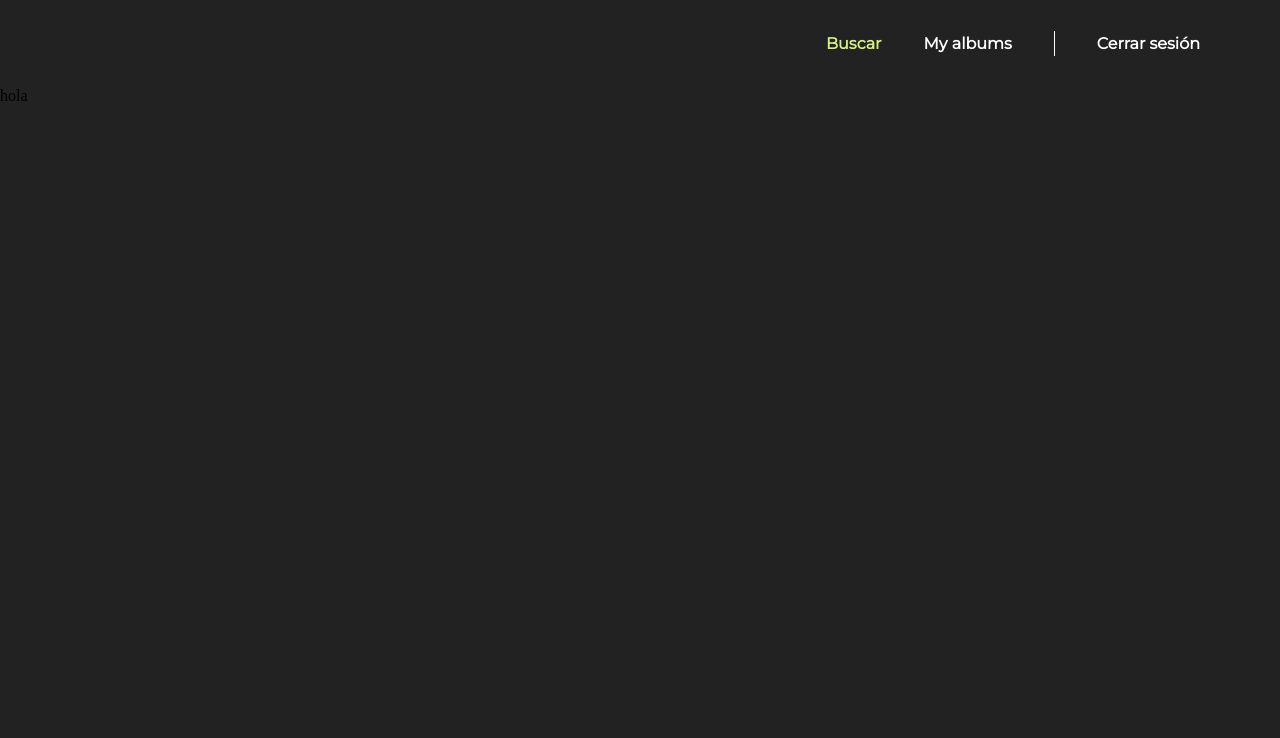
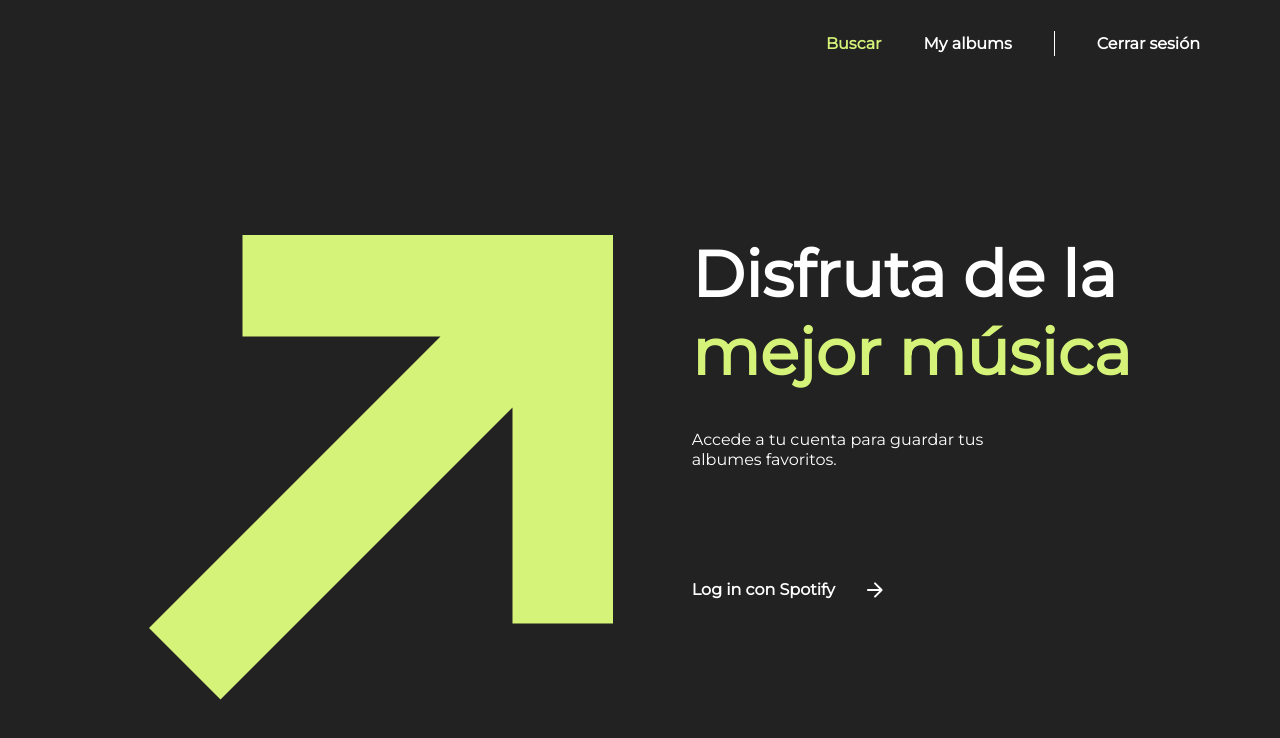
Before and after one commit to Pedrog07/pedro_arcila_full-frontend, a React (Create React App) app: page / in a window 1280 px wide. Shown: the top 738 px of the page. Built offline with nearby package versions, Linux system fonts and the light colour scheme.

Commit message:
feat: advance home page

```diff
--- a/package.json
+++ b/package.json
@@ -5,6 +5,7 @@
   "dependencies": {
     "@emotion/react": "^11.9.3",
     "@emotion/styled": "^11.9.3",
+    "@mui/icons-material": "^5.8.4",
     "@mui/material": "^5.8.6",
     "@mui/styles": "^5.8.6",
     "@reduxjs/toolkit": "^1.8.3",
--- a/public/index.html
+++ b/public/index.html
@@ -39,7 +39,10 @@
         padding: 0px;
         display: flex;
         width: 100%;
-        height: 100%;
+        min-height: 100%;
+      }
+      :root * {
+        box-sizing: border-box;
       }
     </style>
     <title>React App</title>
--- a/src/components/RootLayout/index.tsx
+++ b/src/components/RootLayout/index.tsx
@@ -1,23 +1,13 @@
 import React from 'react'
-import { Theme } from '@mui/material'
-import { makeStyles } from '@mui/styles'
 import Toolbar from 'components/Toolbar'
-
-const useStyles = makeStyles((theme: Theme) => ({
-  rootContainer: {
-    background: theme.palette.primary.dark,
-    width: '100%',
-    display: 'flex',
-    flexDirection: 'column',
-  },
-}))
+import { useStyles } from './styles'
 
 const RootLayout = ({ children }: { children: React.ReactNode }) => {
   const classes = useStyles()
   return (
     <div className={classes.rootContainer}>
       <Toolbar />
-      {children}
+      <div className={classes.mainContainer}>{children}</div>
     </div>
   )
 }
--- /dev/null
+++ b/src/components/RootLayout/styles.ts
@@ -0,0 +1,30 @@
+import { Theme } from '@mui/material'
+import { makeStyles } from '@mui/styles'
+
+export const useStyles = makeStyles((theme: Theme) => ({
+  rootContainer: {
+    background: theme.palette.primary.dark,
+    width: '100%',
+    display: 'flex',
+    flexDirection: 'column',
+    overflowY: 'visible',
+    '&::-webkit-scrollbar': {
+      width: 3,
+    },
+    '&::-webkit-scrollbar-track': {
+      background: 'none',
+    },
+    '&::-webkit-scrollbar-thumb': {
+      background: 'blue',
+      borderRadius: 5,
+    },
+    '&::-webkit-scrollbar-thumb:hover': {
+      background: 'yellow',
+    },
+  },
+  mainContainer: {
+    display: 'flex',
+    width: '100%',
+    maxHeight: 'calc(100% - 87px)',
+  },
+}))
--- a/src/components/Toolbar/index.tsx
+++ b/src/components/Toolbar/index.tsx
@@ -1,60 +1,11 @@
 import React from 'react'
-import { SvgIcon, Theme, Typography, useMediaQuery } from '@mui/material'
-import { makeStyles } from '@mui/styles'
+import { SvgIcon, Typography, useMediaQuery } from '@mui/material'
 import { useSelector } from 'react-redux'
 import { selectors } from 'store/selectors'
 import clsx from 'clsx'
 import theme from 'theme'
 import { generalIcons } from 'utils/icons'
-
-const useStyles = makeStyles((theme: Theme) => ({
-  toolbarContainer: {
-    height: 87,
-    width: '100%',
-    display: 'flex',
-    alignItems: 'center',
-    justifyContent: 'flex-end',
-  },
-  toolbarControlsContainer: {
-    display: 'flex',
-    alignItems: 'center',
-    height: '100%',
-    paddingRight: 80,
-    [theme.breakpoints.down('md')]: {
-      paddingRight: 42,
-    },
-  },
-  toolbarControl: {
-    cursor: 'pointer',
-    display: 'flex',
-  },
-  mgl: {
-    '&, &.self': {
-      marginLeft: 42,
-    },
-    [theme.breakpoints.down('sm')]: {
-      '&, &.self': {
-        marginLeft: 12,
-      },
-    },
-  },
-  separator: {
-    borderWidth: '0 0 0 1px',
-    borderStyle: 'solid',
-    borderColor: '#FFF',
-    height: 25,
-  },
-  sunIcon: {
-    width: 24,
-    height: 24,
-    color: '#FFF',
-  },
-  logoutIcon: {
-    width: 24,
-    height: 19,
-    color: '#FFF',
-  },
-}))
+import { useStyles } from './styles'
 
 const Toolbar = () => {
   const classes = useStyles()
@@ -67,14 +18,14 @@ const Toolbar = () => {
       {isAuthenticated && (
         <div className={classes.toolbarControlsContainer}>
           <Typography
-            className={clsx('self', classes.toolbarControl, classes.mgl)}
+            className={clsx(classes.toolbarControl, classes.mgl)}
             variant="body2"
             color="primary"
           >
             Buscar
           </Typography>
           <Typography
-            className={clsx('self', classes.toolbarControl, classes.mgl)}
+            className={clsx(classes.toolbarControl, classes.mgl)}
             variant="body2"
           >
             My albums
@@ -93,7 +44,7 @@ const Toolbar = () => {
             </span>
           ) : (
             <Typography
-              className={clsx('self', classes.toolbarControl, classes.mgl)}
+              className={clsx(classes.toolbarControl, classes.mgl)}
               variant="body2"
             >
               Cerrar sesión
--- /dev/null
+++ b/src/components/Toolbar/styles.ts
@@ -0,0 +1,55 @@
+import { Theme } from '@mui/material'
+import { makeStyles } from '@mui/styles'
+
+export const useStyles = makeStyles((theme: Theme) => ({
+  toolbarContainer: {
+    height: 87,
+    width: '100%',
+    display: 'flex',
+    alignItems: 'center',
+    justifyContent: 'flex-end',
+  },
+  toolbarControlsContainer: {
+    display: 'flex',
+    alignItems: 'center',
+    height: '100%',
+    paddingRight: 80,
+    [theme.breakpoints.down('md')]: {
+      paddingRight: 42,
+    },
+  },
+  toolbarControl: {
+    cursor: 'pointer',
+    display: 'flex',
+  },
+  mgl: {
+    '&, &[class$="-root"]': {
+      marginLeft: 42,
+    },
+    [theme.breakpoints.down('sm')]: {
+      '&, &[class$="-root"]': {
+        marginLeft: 12,
+      },
+    },
+  },
+  separator: {
+    borderWidth: '0 0 0 1px',
+    borderStyle: 'solid',
+    borderColor: '#FFF',
+    height: 25,
+  },
+  sunIcon: {
+    '&[class$="-root"]': {
+      width: 24,
+      height: 24,
+      color: '#FFF',
+    },
+  },
+  logoutIcon: {
+    '&[class$="-root"]': {
+      width: 24,
+      height: 19,
+      color: '#FFF',
+    },
+  },
+}))
--- a/src/pages/Home/index.tsx
+++ b/src/pages/Home/index.tsx
@@ -1,7 +1,40 @@
 import React from 'react'
+import { useStyles } from './styles'
+import { SvgIcon, Typography } from '@mui/material'
+import ArrowForwardRoundedIcon from '@mui/icons-material/ArrowForwardRounded'
+import { generalIcons } from 'utils/icons'
 
 const Home = () => {
-  return <>hola</>
+  const classes = useStyles()
+  return (
+    <div className={classes.homeContainer}>
+      <div className={classes.leftSide}>
+        <SvgIcon
+          className={classes.diagonalArrowIcon}
+          width="464"
+          height="465"
+          viewBox="0 0 464 465"
+        >
+          {generalIcons.diagonalArrow}
+        </SvgIcon>
+      </div>
+      <div className={classes.rightSide}>
+        <Typography variant="h1">
+          Disfruta de la{' '}
+          <Typography variant="h1" color="primary">
+            mejor música
+          </Typography>
+        </Typography>
+        <Typography className={classes.bodyText} variant="body2">
+          Accede a tu cuenta para guardar tus albumes favoritos.
+        </Typography>
+        <Typography className={classes.loginLabel} variant="body2">
+          Log in con Spotify{' '}
+          <ArrowForwardRoundedIcon className={classes.rightArrowIcon} />
+        </Typography>
+      </div>
+    </div>
+  )
 }
 
 export default Home
--- /dev/null
+++ b/src/pages/Home/styles.ts
@@ -0,0 +1,73 @@
+import { Theme } from '@mui/material'
+import { makeStyles } from '@mui/styles'
+
+export const useStyles = makeStyles((theme: Theme) => ({
+  homeContainer: {
+    padding: '148px 88px 0',
+    display: 'flex',
+    width: '100%',
+    justifyContent: 'center',
+    [theme.breakpoints.down('md')]: {
+      flexDirection: 'column',
+      padding: '103px 88px 0',
+    },
+    [theme.breakpoints.down('sm')]: {
+      alignItems: 'center',
+      padding: '62px 43px 0',
+    },
+  },
+  diagonalArrowIcon: {
+    '&[class$="-root"]': {
+      width: 464,
+      height: 465,
+    },
+    [theme.breakpoints.down('md')]: {
+      '&[class$="-root"]': {
+        width: 318,
+        height: 318,
+      },
+    },
+    [theme.breakpoints.down('sm')]: {
+      '&[class$="-root"]': {
+        width: 222,
+        height: 222,
+      },
+    },
+  },
+  leftSide: {
+    display: 'flex',
+  },
+  rightSide: {
+    display: 'flex',
+    flexDirection: 'column',
+    alignItems: 'flex-start',
+    marginLeft: 79,
+    [theme.breakpoints.down('md')]: {
+      marginLeft: 0,
+      marginTop: 74,
+    },
+  },
+  bodyText: {
+    '&[class$="-root"]': {
+      fontWeight: 400,
+      marginTop: 39,
+      maxWidth: 347,
+    },
+  },
+  rightArrowIcon: {
+    marginLeft: 28,
+  },
+  loginLabel: {
+    display: 'flex',
+    alignItems: 'center',
+    cursor: 'pointer',
+    '&[class$="-root"]': {
+      marginTop: 108,
+    },
+    [theme.breakpoints.down('sm')]: {
+      '&[class$="-root"]': {
+        marginTop: 40,
+      },
+    },
+  },
+}))
--- a/src/utils/icons.tsx
+++ b/src/utils/icons.tsx
@@ -17,4 +17,19 @@ export const generalIcons = {
       />
     </>
   ),
+  diagonalArrow: (
+    <path
+      d="M464 0H93.5V101.5H291.5L0 393L71.5 464.5L363.5 172.5V388.5H464V0Z"
+      fill="#D6F379"
+    />
+  ),
+  rightArrow: (
+    <path
+      d="M10 1L17 8L10 15M1 8H17H1Z"
+      stroke="white"
+      strokeWidth="2"
+      strokeLinecap="round"
+      strokeLinejoin="round"
+    />
+  ),
 }
```
Also changed, not shown: 1 other file (tests, documents, lock files or other folders).
